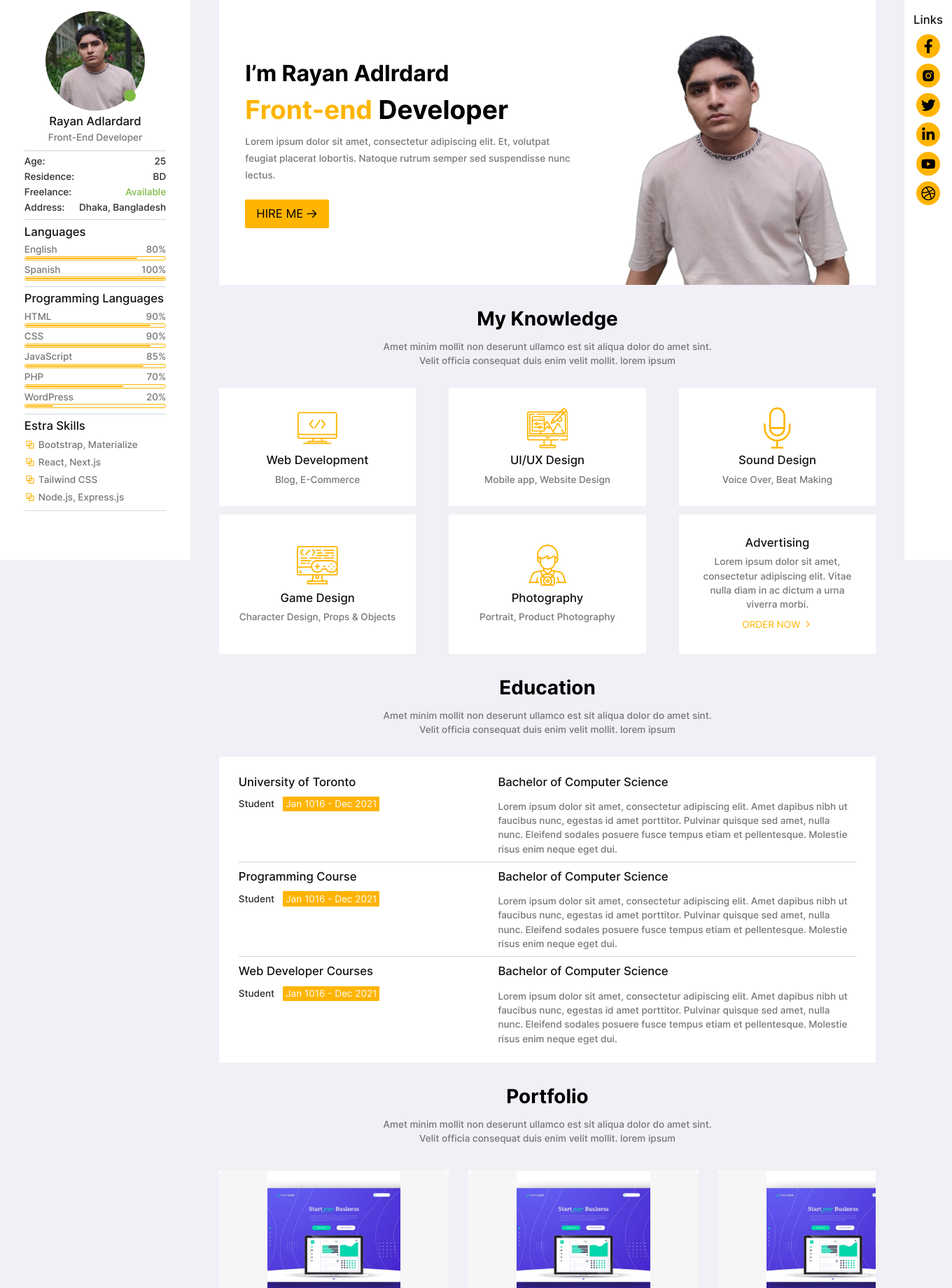
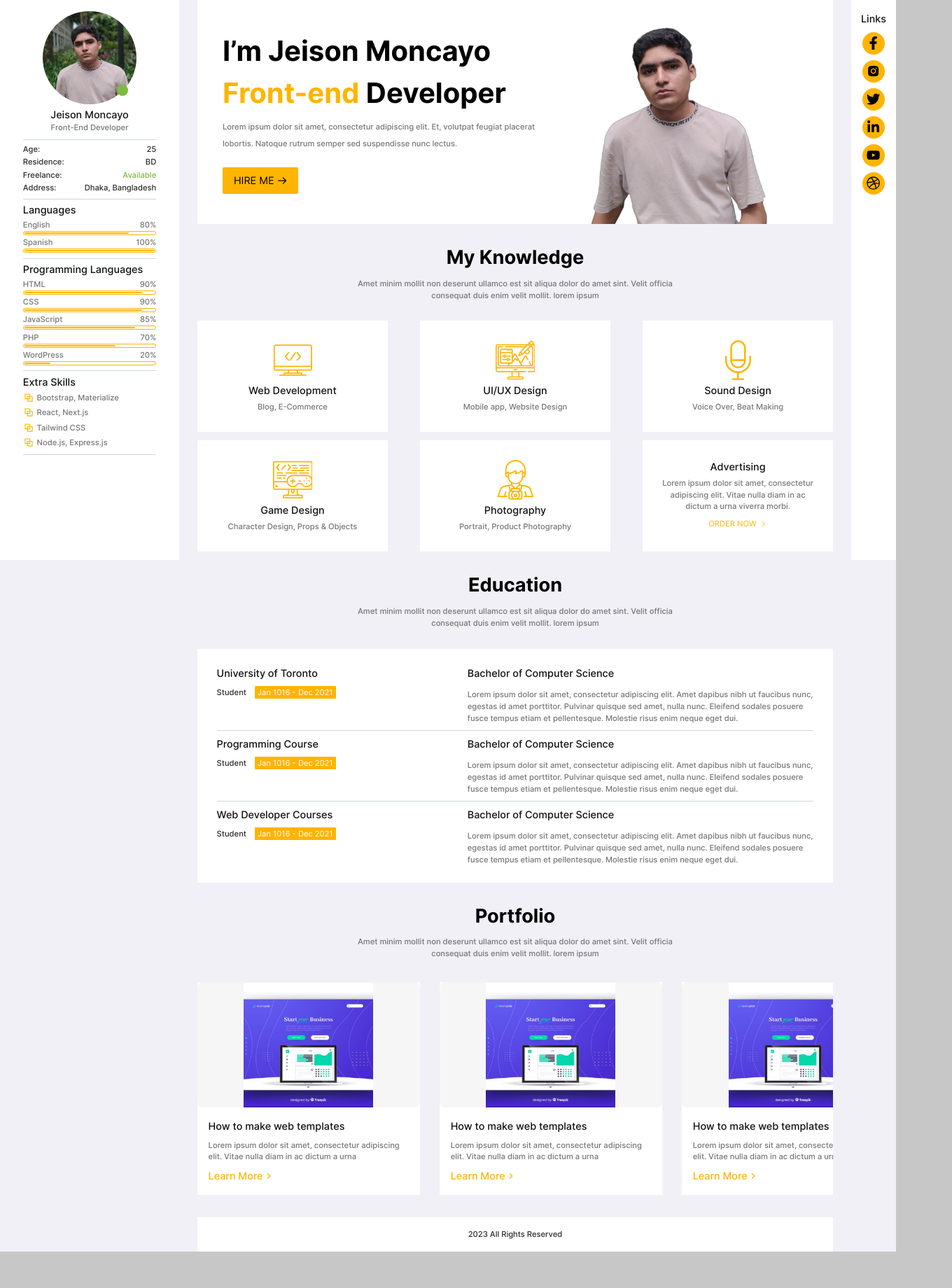
Before and after one commit to MMJeison/cv-ing-web, a Next.js app: page / in a window 1280 px wide. Shown: the top 1840 px of the page at 70% size, 1360 px wide, since content can reach past the window. After the commit the page ends 1788 px from the top, so only its background shows below. Built offline with nearby package versions, Linux system fonts and the light colour scheme.

Commit message:
Ajustado ancho

```diff
--- a/src/components/main.tsx
+++ b/src/components/main.tsx
@@ -7,10 +7,10 @@ import { Portfolio } from './portfolio'
 export function Main () {
   return (
     <main className="w-full flex flex-col items-center gap-7">
-      <section className="bg-white w-full aspect-[16/5] flex justify-between items-center px-[4%]">
+      <section className="bg-white w-full aspect-[16/5] max-h-[20em] flex justify-between items-center px-[4%]">
         <div className="w-[55%]">
-          <h1 className="text-[2em] font-bold">
-            I’m Rayan Adlrdard
+          <h1 style={{ fontSize: 'var(--title-size-lg)' }} className="font-bold">
+            I’m Jeison Moncayo
           </h1>
           <h1 style={{ fontSize: 'var(--title-size-lg)' }} className="font-bold mb-1">
             <span className="text-[#FFB400]">Front-end</span> Developer
--- a/src/components/pop-up-wrapper.tsx
+++ b/src/components/pop-up-wrapper.tsx
@@ -1,10 +1,14 @@
 interface PopUpWrapperProps {
+  show?: boolean
+  setShow: React.Dispatch<React.SetStateAction<boolean>>
   children: React.ReactNode
 }
 
-export function PopUpWrapper ({ children }: PopUpWrapperProps) {
+export function PopUpWrapper ({ show = false, setShow, children }: PopUpWrapperProps) {
   return (
-    <section className='fixed top-0 left-0 w-full h-full bg-[#00000010] flex justify-center items-center'>
+    <section onClick={() => { show && setShow(false) }}
+    style={{ display: show ? 'flex' : 'none' }}
+    className='fixed top-0 left-0 z-50 w-full h-full bg-[#00000060] flex justify-center items-center'>
       {children}
     </section>
   )
--- a/src/components/portfolio.tsx
+++ b/src/components/portfolio.tsx
@@ -10,20 +10,20 @@ export function Portfolio () {
         Amet minim mollit non deserunt ullamco est sit aliqua dolor do amet sint. Velit officia consequat duis enim velit mollit. lorem ipsum
         </Text>
       </div>
-      <div className='w-full flex gap-7 py-2 overflow-x-auto'>
-        <PortfolioCard img='/images/img-test.png' title='How to make web tempates' description='Lorem ipsum dolor sit amet, consectetur adipiscing elit. Vitae nulla diam in ac dictum a urna' />
-        <PortfolioCard img='/images/img-test.png' title='How to make web tempates' description='Lorem ipsum dolor sit amet, consectetur adipiscing elit. Vitae nulla diam in ac dictum a urna' />
-        <PortfolioCard img='/images/img-test.png' title='How to make web tempates' description='Lorem ipsum dolor sit amet, consectetur adipiscing elit. Vitae nulla diam in ac dictum a urna' />
-        <PortfolioCard img='/images/img-test.png' title='How to make web tempates' description='Lorem ipsum dolor sit amet, consectetur adipiscing elit. Vitae nulla diam in ac dictum a urna' />
-        <PortfolioCard img='/images/img-test.png' title='How to make web tempates' description='Lorem ipsum dolor sit amet, consectetur adipiscing elit. Vitae nulla diam in ac dictum a urna' />
-        <PortfolioCard img='/images/img-test.png' title='How to make web tempates' description='Lorem ipsum dolor sit amet, consectetur adipiscing elit. Vitae nulla diam in ac dictum a urna' />
-        <PortfolioCard img='/images/img-test.png' title='How to make web tempates' description='Lorem ipsum dolor sit amet, consectetur adipiscing elit. Vitae nulla diam in ac dictum a urna' />
-        <PortfolioCard img='/images/img-test.png' title='How to make web tempates' description='Lorem ipsum dolor sit amet, consectetur adipiscing elit. Vitae nulla diam in ac dictum a urna' />
-        <PortfolioCard img='/images/img-test.png' title='How to make web tempates' description='Lorem ipsum dolor sit amet, consectetur adipiscing elit. Vitae nulla diam in ac dictum a urna' />
-        <PortfolioCard img='/images/img-test.png' title='How to make web tempates' description='Lorem ipsum dolor sit amet, consectetur adipiscing elit. Vitae nulla diam in ac dictum a urna' />
-        <PortfolioCard img='/images/img-test.png' title='How to make web tempates' description='Lorem ipsum dolor sit amet, consectetur adipiscing elit. Vitae nulla diam in ac dictum a urna' />
-        <PortfolioCard img='/images/img-test.png' title='How to make web tempates' description='Lorem ipsum dolor sit amet, consectetur adipiscing elit. Vitae nulla diam in ac dictum a urna' />
-        <PortfolioCard img='/images/img-test.png' title='How to make web tempates' description='Lorem ipsum dolor sit amet, consectetur adipiscing elit. Vitae nulla diam in ac dictum a urna' />
+      <div className='w-full flex gap-7 py-1 overflow-x-auto scrollbar'>
+        <PortfolioCard img='/images/img-test.png' title='How to make web templates' description='Lorem ipsum dolor sit amet, consectetur adipiscing elit. Vitae nulla diam in ac dictum a urna' />
+        <PortfolioCard img='/images/img-test.png' title='How to make web templates' description='Lorem ipsum dolor sit amet, consectetur adipiscing elit. Vitae nulla diam in ac dictum a urna' />
+        <PortfolioCard img='/images/img-test.png' title='How to make web templates' description='Lorem ipsum dolor sit amet, consectetur adipiscing elit. Vitae nulla diam in ac dictum a urna' />
+        <PortfolioCard img='/images/img-test.png' title='How to make web templates' description='Lorem ipsum dolor sit amet, consectetur adipiscing elit. Vitae nulla diam in ac dictum a urna' />
+        <PortfolioCard img='/images/img-test.png' title='How to make web templates' description='Lorem ipsum dolor sit amet, consectetur adipiscing elit. Vitae nulla diam in ac dictum a urna' />
+        <PortfolioCard img='/images/img-test.png' title='How to make web templates' description='Lorem ipsum dolor sit amet, consectetur adipiscing elit. Vitae nulla diam in ac dictum a urna' />
+        <PortfolioCard img='/images/img-test.png' title='How to make web templates' description='Lorem ipsum dolor sit amet, consectetur adipiscing elit. Vitae nulla diam in ac dictum a urna' />
+        <PortfolioCard img='/images/img-test.png' title='How to make web templates' description='Lorem ipsum dolor sit amet, consectetur adipiscing elit. Vitae nulla diam in ac dictum a urna' />
+        <PortfolioCard img='/images/img-test.png' title='How to make web templates' description='Lorem ipsum dolor sit amet, consectetur adipiscing elit. Vitae nulla diam in ac dictum a urna' />
+        <PortfolioCard img='/images/img-test.png' title='How to make web templates' description='Lorem ipsum dolor sit amet, consectetur adipiscing elit. Vitae nulla diam in ac dictum a urna' />
+        <PortfolioCard img='/images/img-test.png' title='How to make web templates' description='Lorem ipsum dolor sit amet, consectetur adipiscing elit. Vitae nulla diam in ac dictum a urna' />
+        <PortfolioCard img='/images/img-test.png' title='How to make web templates' description='Lorem ipsum dolor sit amet, consectetur adipiscing elit. Vitae nulla diam in ac dictum a urna' />
+        <PortfolioCard img='/images/img-test.png' title='How to make web templates' description='Lorem ipsum dolor sit amet, consectetur adipiscing elit. Vitae nulla diam in ac dictum a urna' />
       </div>
     </section>
   )
--- a/src/components/side-bar-left.tsx
+++ b/src/components/side-bar-left.tsx
@@ -20,17 +20,9 @@ const programingLanguages: LanguageItemProps[] = [
   { language: 'WordPress', percentage: 20 }
 ]
 
-interface SideBarLeftProps {
-  top: number
-  height: number
-}
-
-export function SideBarLeft ({ top, height }: SideBarLeftProps) {
+export function SideBarLeft () {
   return (
-    <aside style={{
-      top: top + 'px',
-      height: height + 'px'
-    }} className="sticky bg-white w-[20%] flex flex-col items-center gap-[0.6%] py-[1em] px-[0.7%]">
+    <aside className="fixed top-0 left-0 h-screen bg-white w-[20%] flex flex-col items-center gap-[0.6%] py-[1em] px-[0.7%]">
       <SideBarSection>
         <div className='relative w-[70%] mx-auto'>
           <img
@@ -41,7 +33,7 @@ export function SideBarLeft ({ top, height }: SideBarLeftProps) {
           <span className="absolute bottom-[9%] right-[9%] bg-[#7eb942] rounded-full w-[12%] aspect-square" />
         </div>
         <div className="w-[70%] flex flex-col items-center mt-[1%] mb-[0.5%] mx-auto">
-          <Subtitle>Rayan Adlardard</Subtitle>
+          <Subtitle>Jeison Moncayo</Subtitle>
           <Text>Front-End Developer</Text>
         </div>
       </SideBarSection>
--- a/src/components/side-bar-right.tsx
+++ b/src/components/side-bar-right.tsx
@@ -3,17 +3,9 @@ import { FaFacebookF, FaLinkedinIn, FaTwitter, FaYoutube, FaDribbble } from 'rea
 import { AiFillInstagram } from 'react-icons/ai'
 import { Subtitle } from './subtitle'
 
-interface SideBarRightProps {
-  top: number
-  height: number
-}
-
-export function SideBarRight ({ top, height }: SideBarRightProps) {
+export function SideBarRight () {
   return (
-    <aside style={{
-      top: top + 'px',
-      height: height + 'px'
-    }} className="sticky top-0 bg-white w-[5%] flex flex-col items-center py-4 gap-2">
+    <aside className="fixed top-0 right-0 h-screen bg-white w-[5%] flex flex-col items-center py-4 gap-2">
       <Subtitle>Links</Subtitle>
       <IconLink icon={<FaFacebookF className='w-full h-full'/>} />
       <IconLink icon={<AiFillInstagram className='w-full h-full'/>} />
--- a/src/components/skills.tsx
+++ b/src/components/skills.tsx
@@ -12,7 +12,7 @@ const skills: SkillItemProps[] = [
 export function Skills () {
   return (
     <SideBarSection>
-      <Subtitle>Estra Skills</Subtitle>
+      <Subtitle>Extra Skills</Subtitle>
       {skills.map((skill, _) => (
         <SkillItem key={skill.skill} skill={skill.skill} />
       ))}
--- a/src/pages/_document.tsx
+++ b/src/pages/_document.tsx
@@ -4,7 +4,7 @@ export default function Document () {
   return (
     <Html lang="en">
       <Head />
-      <body>
+      <body className='scrollbar'>
         <Main />
         <NextScript />
       </body>
--- a/src/pages/index.tsx
+++ b/src/pages/index.tsx
@@ -1,5 +1,5 @@
 // import { Inter } from 'next/font/google'
-import { useState, useEffect } from 'react'
+
 import { SideBarLeft } from '@/components/side-bar-left'
 import { SideBarRight } from '@/components/side-bar-right'
 import { Main } from '@/components/main'
@@ -9,58 +9,17 @@ import Head from 'next/head'
 // const inter = Inter({ subsets: ['latin'] })
 
 export default function Home () {
-  const [width, setWidth] = useState(0)
-  const [height, setHeight] = useState(0)
-  const [top, setTop] = useState(0)
-
-  useEffect(() => {
-    const pixelRatio = window.devicePixelRatio
-    const diff = pixelRatio > 1 ? pixelRatio - 1 : 0
-    const dHeight = Math.max(document.documentElement.clientHeight, 649 - (diff * 649)) * pixelRatio
-    console.log(dHeight)
-    const dWidth = dHeight * 1.7
-    const tSize = dHeight * 0.0169521
-    const sSize = dHeight * 0.0208998
-    const ttSize = dHeight * 0.034833
-    const ttSizeLg = dHeight * 0.046444
-    document.documentElement.style.setProperty('--text-size', `${tSize}px`)
-    document.documentElement.style.setProperty('--subtitle-size', `${sSize}px`)
-    document.documentElement.style.setProperty('--title-size', `${ttSize}px`)
-    document.documentElement.style.setProperty('--title-size-lg', `${ttSizeLg}px`)
-    setWidth(dWidth)
-    setHeight(dHeight)
-    const handleResize = () => {
-      const pixelRatio = window.devicePixelRatio
-      const diff = pixelRatio > 1 ? pixelRatio - 1 : 0
-      const docHeight = Math.max(document.documentElement.clientHeight, 649 - (diff * 649))
-      if (pixelRatio > 1) {
-        const nHeight = docHeight * pixelRatio
-        setHeight(nHeight)
-        setTop(docHeight - nHeight)
-      } else {
-        setHeight(docHeight)
-        setTop(0)
-      }
-    }
-    handleResize()
-    window.addEventListener('resize', handleResize)
-    return () => {
-      window.removeEventListener('resize', handleResize)
-    }
-  }, [])
-
   return (
-    <section style={{ width: width + 'px' }}
-        className='relative flex justify-between mx-auto min-h-screen bg-[#f0f0f6]'>
+    <section className='relative flex justify-center mx-auto w-full min-h-screen bg-[#f0f0f6]'>
       <Head>
         <title>CV</title>
       </Head>
-      <SideBarLeft top={top} height={height} />
-      <section className='flex flex-col min-h-screen justify-between gap-7 w-[73%] px-[2%]'>
+      <SideBarLeft />
+      <section className='flex flex-col min-h-screen justify-between gap-7 w-full pl-[22%] pr-[7%]'>
         <Main />
         <Footer />
       </section>
-      <SideBarRight top={top} height={height} />
+      <SideBarRight />
     </section>
   )
 }
--- a/src/styles/globals.css
+++ b/src/styles/globals.css
@@ -8,9 +8,9 @@
 }
 
 :root {
-  --text-size: 1rem;
-  --subtitle-size: 1.5rem;
-  --title-size: 2rem;
+  --text-size: 0.7rem;
+  --subtitle-size: 0.9rem;
+  --title-size: 1.7rem;
   --title-size-lg: 2.5rem;
 }
 
@@ -18,3 +18,19 @@ body {
   @apply bg-[#c7c7c7];
   font-family: 'Inter', sans-serif;
 }
+
+
+.scrollbar::-webkit-scrollbar {
+  width: 5px;
+  height: 5px;
+}
+
+.scrollbar::-webkit-scrollbar-track {
+  background: #f1f1f1;
+  border-radius: 1px;
+}
+
+.scrollbar::-webkit-scrollbar-thumb {
+  background: #a5a5a5;
+  border-radius: 1px;
+}
```
